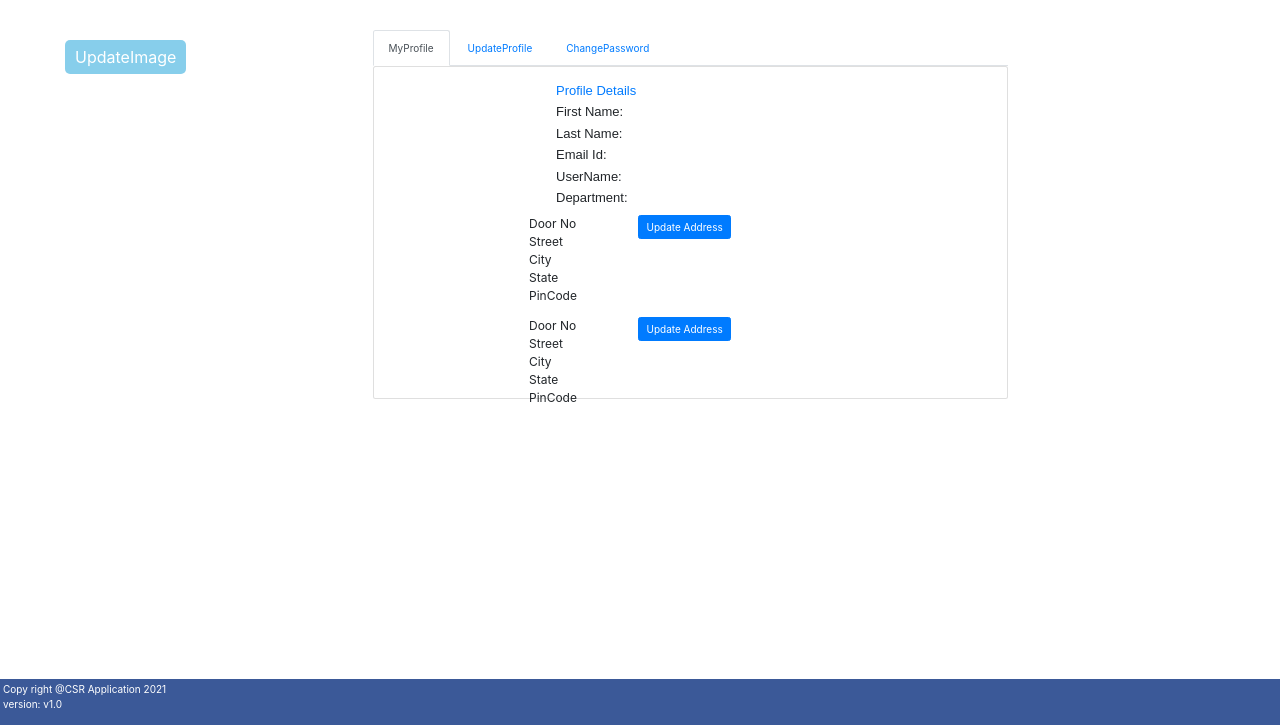
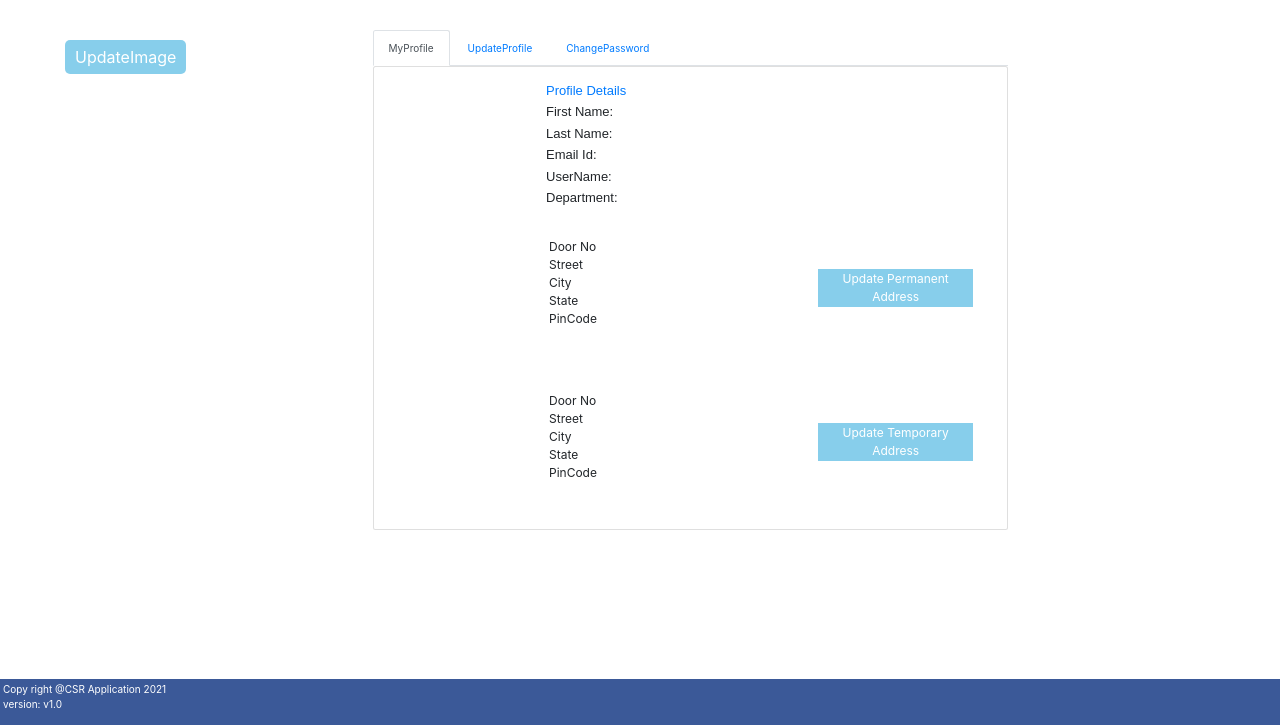
Before and after one commit to Krishna7899/CustomerService, a Django app: template agentService/agent/templates/agentDetails.html in a window 1280 px wide, after a click on "MyProfile". Shown: the part 75-800 px from the top of the page. Run offline with Django 3.2, Linux system fonts and the light colour scheme; the template is opened without the code that fills it: values that come from a table or form of the project are taken from there, others are empty; some libraries are stand-ins or nearby versions.

Commit message:
Changes 25/02/2021

```diff
--- a/agentService/agent/templates/agentDetails.html
+++ b/agentService/agent/templates/agentDetails.html
@@ -22,13 +22,14 @@
                 crossorigin="anonymous"></script>
    <link rel="stylesheet" type="text/css" href="{% static 'css/profiledetails.css' %}">
     <link rel="stylesheet" type="text/css" href="{% static 'css/imageUpload.css' %}">
+    <link rel="stylesheet" type="text/css" href="{% static 'css/addressChange.css' %}">
         <script src="{% static 'js/imageUpload.js' %}"></script>
         <script src="{% static 'js/resetPassword.js' %}"></script>
         <script src="{% static 'js/updateProfile.js' %}"></script>
-        <script src="{% static 'js/index.js' %}"></script>
+        <script src="{% static 'js/registration.js' %}"></script>
        <script src="{% static 'js/search.js' %}"></script>
-
- </head>
+       <script src="{% static 'js/addressChange.js' %}"></script>
+   </head>
 <body>
         <div class="header">
             <h5 class="welcome">Welcome {{request.session.firstName}}!! </h5>
@@ -46,14 +47,14 @@
         <a class="dropdown-toggle py-0 nav-link-style" data-toggle="dropdown" href="#">Agent</a></span>
         <ul class="dropdown-menu">
           <li><a class="dropdown-item" href="/agent/searchByAgent/">Search</a></li>
-          {% if usertype == "supervisor" %}
+          {% if request.session.usertype == "supervisor" %}
           <li><a class="dropdown-item" href="/agent/showAgents/">Show Agents</a></li>
           <li><a class="dropdown-item" href="/agent/register/">Create Agent</a></li>
           {% endif %}
         </ul>
       </li>
     </ul>
-    {% if usertype == "supervisor" %}
+    {% if request.session.usertype == "supervisor" %}
     <ul class="navbar-nav">
       <li class="dropdown">
           <span><i class="fa fa-university" aria-hidden="true"></i>
@@ -116,7 +117,6 @@
                     </div>
               </div>
           </div>
-
         <div class="column middle">
             <!-- Nav tabs -->
             <ul class="nav nav-tabs" id="myTab">
@@ -187,10 +187,10 @@
                         </td>
                      </tr>
                 </table>
-                    <table id="address-table">
-                         <tr>
+                 <table class="address-table" id="pAddress">
+                         <tr id="pAddress-table-row">
                                {{tMsg}}
-                             <td style="border-collapse:collapse;border-spacing: 5px;">
+                             <td>
                             <ul style="list-style: none;">
                                 <span>{{pAddr.AddressType}}</span>
                                 <li>Door No</li>
@@ -201,58 +201,30 @@
                             </ul>
                           </td>
 
-                          <td style="border-collapse:collapse;border-spacing: 5px;">
+                          <td>
                             <br>
-                            <ul style="list-style: none;">
-                                <li>{{pAddr.Dno}}</li>
-                                <li>{{pAddr.Street}}</li>
-                                <li>{{pAddr.City}}</li>
-                                <li>{{pAddr.State}}</li>
-                                <li>{{pAddr.Pincode}}</li>
+                            <ul style="list-style: none;" id="pAddress-change-ul">
+                                <form action="/agent/pAddressUpdate/" method="POST">
+                                    {% csrf_token %}
+                                <li><input type="text" id="pdno" name="pDoorNo" value="{{pAddr.Dno}}" class="pAddress-update-text" readonly/></li>
+                                <li><input type="text" name="pStreet" value="{{pAddr.Street}}" class="pAddress-update-text" readonly/></li>
+                                <li><input type="text" name="pCity" value="{{pAddr.City}}" class="pAddress-update-text" readonly/></li>
+                                <li><input type="text" name="pState" value="{{pAddr.State}}" class="pAddress-update-text" readonly/></li>
+                                <li><input type="text" name="pPincode" value="{{pAddr.Pincode}}" class="pAddress-update-text" readonly/></li>
+                                <li><input type="submit" id="pSubmit" class="pAddress-update-button" style="visibility:hidden;"></li>
+                                </form>
                             </ul>
                           </td>
-                                       <td valign="top">
-                          <div class="container">
-                              <a class="btn btn-primary" data-toggle="collapse" href="#updateAddress">Update Address</a>
-                              <div id="pupdateAddress" class="collapse" style="width:50px;position:absolute">
-                         <form action="/agent/createAddress/" method="POST">
-                           {% csrf_token %}
-                             <div class="update-address">
-                                <label>Address Type</label>
-                                {{AddressForm.AddressType}}
-                             </div>
-                             <div>
-                                    <label class="update-addr-label">DoorNo</label>
-                                    <input type="text" name="DoorNo" id="pDoorNo" class="editAddress"/>
-                             </div>
-                             <div>
-                                    <label class="update-addr-label">Street</label>
-                                    <input type="text" name="Street" id="pStreet" class="editAddress"/>
-                             </div>
-                              <div>
-                                    <label class="update-addr-label">City</label>
-                                    <input type="text" name="City" id="pCity" class="editAddress"/>
-                             </div>
-                             <div>
-                                    <label class="update-addr-label">State</label>
-                                    <input type="text" name="State" id="pState" class="editAddr"/>
-                             </div>
-                             <div>
-                                    <label class="update-addr-label">Pincode</label>
-                                    <input type="text" name="Pincode" id="pPincode" class="editAddr"/>
-                             </div>
-                             <div class=" agentAddress-submit">
-                                    <input type="submit" value="save" class="Address-submit-button">
-                            </div>
-                        </form>
-                    </div>
-                      </div>
-                  </td>
-                        </tr>
-
+                               <td>
+                                    <!--<a class="btn btn-primary" data-toggle="collapse" href="#pUpdateAddress">Update Address</a>-->
+                                   <button id="pButton">Update Permanent Address</button>
+                               </td>
+                         </tr>
+                         </table>
+                    <table class="address-table" id="tAddress">
                           <tr>
                               {{tMsg}}
-                           <td style="position:absolute">
+                           <td>
                                 <ul style="list-style: none;">
                                   <span>{{tAddr.AddressType}}</span>
                                 <li>Door No</li>
@@ -263,53 +235,22 @@
                             </ul>
 
                            </td>
-                           <td style="position:relative">
+                           <td>
                                <br>
                             <ul style="list-style: none;">
-                              <li>{{tAddr.Dno}}</li>
-                             <li>{{tAddr.Street}}</li>
-                             <li>{{tAddr.City}}</li>
-                             <li>{{tAddr.State}}</li>
-                             <li>{{tAddr.Pincode}}</li>
+                             <form>
+                                <li><input type="text" id="tdno" name="tDoorNo" value="{{tAddr.Dno}}" class="tAddress-update-text" style="border:none;outline:none" readonly/></li>
+                                <li><input type="text" name="tStreet" value="{{tAddr.Street}}" class="tAddress-update-text" style="border:none;outline:none" readonly/></li>
+                                <li><input type="text" name="tCity" value="{{tAddr.City}}" class="tAddress-update-text" style="border:none;outline:none" readonly/></li>
+                                <li><input type="text" name="tState" value="{{tAddr.State}}" class="tAddress-update-text" style="border:none;outline:none" readonly/></li>
+                                <li><input type="text" name="tPincode" value="{{tAddr.Pincode}}" class="tAddress-update-text" style="border:none;outline:none" readonly/></li>
+                                <input type="submit" id="tSubmit" class="tAddress-update-button" style="visibility:hidden;">
+                             </form>
                             </ul>
                           </td>
-                           <td valign="top">
-                          <div class="container">
-                              <a class="btn btn-primary" data-toggle="collapse" href="#updateAddress">Update Address</a>
-                              <div id="updateAddress" class="collapse" style="width:50px;position:absolute">
-                         <form action="/agent/createAddress/" method="POST">
-                           {% csrf_token %}
-                             <div class="update-address">
-                                <label>Address Type</label>
-                                {{AddressForm.AddressType}}
-                             </div>
-                             <div>
-                                    <label class="update-addr-label">DoorNo</label>
-                                    <input type="text" name="DoorNo" id="DoorNo" class="editAddress"/>
-                             </div>
-                             <div>
-                                    <label class="update-addr-label">Street</label>
-                                    <input type="text" name="Street" id="Street" class="editAddress"/>
-                             </div>
-                              <div>
-                                    <label class="update-addr-label">City</label>
-                                    <input type="text" name="City" id="City" class="editAddress"/>
-                             </div>
-                             <div>
-                                    <label class="update-addr-label">State</label>
-                                    <input type="text" name="State" id="State" class="editAddr"/>
-                             </div>
-                             <div>
-                                    <label class="update-addr-label">Pincode</label>
-                                    <input type="text" name="Pincode" id="Pincode" class="editAddr"/>
-                             </div>
-                             <div class=" agentAddress-submit">
-                                    <input type="submit" value="save" class="Address-submit-button">
-                            </div>
-                        </form>
-                    </div>
-                      </div>
-                  </td>
+                           <td>
+                              <button id="tButton">Update Temporary Address</button>
+                            </td>
                  </tr>
                     </table>
                 </div>
--- a/agentService/agent/urls.py
+++ b/agentService/agent/urls.py
@@ -41,10 +41,8 @@
     path('<int:id>/imageData/', views.imageData, name="imageData"),
     path('<dept>/deptData/', views.deptData, name="deptData"),
     path(url_dict["Search Department"],views.searchByDepartment,name="Search Department"),
-
     path('createAddress/', views.createAddress, name="createAddress"),
-
-
+    path('pAddressUpdate/', views.pAddressUpdate, name="pAddressUpdate"),
     #path('createTaddress/', views.createTaddress, name="createTaddress"),
     #path('showAllDepartments/', views.showAllDepartments, name="showAllDepartments-page"),
     #path('searchByDepartment/', views.searchByDepartment, name="showAllDepartments-page"),
--- /dev/null
+++ b/agentService/static/css/addressChange.css
@@ -0,0 +1,35 @@
+#pAddress-change-ul{
+        list-style:none;
+}
+#pButton{
+     border:none;
+     outline:none;
+     background-color:#87ceeb;
+     color:white;
+     font-size:12px;
+}
+#tButton{
+     border:none;
+     outline:none;
+     background-color:#87ceeb;
+     color:white;
+     font-size:12px;
+}
+.pAddress-update-text{
+      border:none;
+      outline:none;
+       line-height:10px;
+        width:100%;
+        padding: 2px;
+        border-radius:10px;
+        outline: none;
+}
+.tAddress-update-text{
+      border:none;
+      outline:none;
+      line-height:10px;
+      width:100%;
+      padding: 2px;
+      border-radius:10px;
+      outline: none;
+}
--- a/agentService/static/css/profiledetails.css
+++ b/agentService/static/css/profiledetails.css
@@ -231,7 +231,7 @@
   }
 /* agent details in myprofile page */
 #agent-details-table{
-        margin-left:110px;
+        margin-left:100px;
 
 }
 
@@ -381,9 +381,21 @@
 #agent-request-table tr:nth-child(even){
     background-color: #f2f2f2;
 }
-.field-container{
+/*.field-container{
        margin-left:auto;
        margin-left:auto;
+}*/
+.registration-field-container{
+  width: 60vw;
+  padding: 8px 10px;
+  margin-left: 200px;
+  margin-top:30px;
+  display: block;
+  border-radius: 4px;
+  box-sizing: border-box;
+  border-radius: 5px;
+
+
 }
 .agent-field-label{
       width:60%;
@@ -540,6 +552,7 @@
     font-weight:bold;
     font-style:italic;
     font-size:12px;
+    width:100%;
 }
 /* Show agents CSS along with table properties */
 #agent {
@@ -644,49 +657,27 @@
 .current{
       margin-right:12px;
 }
-#address-table{
+.address-table{
    margin-top:5px;
-   margin-left:100px;
+   margin-left:120px;
    margin-right:20px;
 }
 
-#address-table li{
+.address-table li{
         margin-left:2px;
         list-style:none;
 }
-#address-table span{
+.address-table span{
         color:#007bff;
 }
 
-#address-table td{
+.address-table td{
   /*border: 1px solid #ddd;*/
   padding: 1px 1px 1px;
   text-align: left;
   font-size:12px;
      height:70px;
 
-
-.editAddress{
-        line-height:0px;
-        width:100px;
-        padding: 5px;
-        margin-left: 10px;
-        margin-top:10px;
-        border-radius:10px;
-        box-sizing: border-box;
-        border: 1px solid #ccc;
-        -webkit-transition: 0.5s;
-        transition: 0.5s;
-        outline: none;
-}
-
-.change-address-card{
-  box-shadow: 0 4px 4px 0 rgba(0,0,0,0.2);
-  transition: 0.3s;
-  width: 100%;
-  height:50vh;
-
-}
 .agent-details-card,.update-profile-card,.change-password-card{
   box-shadow: 0 4px 8px 0 rgba(0,0,0,0.2);
   transition: 0.3s;
--- a/agentService/static/css/searchAgent.css
+++ b/agentService/static/css/searchAgent.css
@@ -168,7 +168,6 @@
 }
 
 #agent-search-table td, #agent-search-table th {
-  border: 1px solid #ddd;
   padding: 0px;
   text-align: left;
 
@@ -184,8 +183,7 @@
 
 #agent-search-table th {
   padding-top: 5px;
-  background-color: #88e1fc;
-  color: white;
+  color: black;
 }
 
 #advSearchagent-table{
@@ -295,6 +293,4 @@
         color:#f70505;
         font-size:12px;
         font-family:
-
-
 }
--- /dev/null
+++ b/agentService/static/js/addressChange.js
@@ -0,0 +1,17 @@
+$(document).ready(function() {
+     $("#pButton").on('click',function () {
+     $(".pAddress-update-text").prop("readonly",false);
+     $(".pAddress-update-text").css({"display":"block","border":"1px solid black"});
+     $(".pAddress-update-button").css({"visibility":"visible"});
+     $("#pButton").hide();
+     });
+});
+
+$(document).ready(function() {
+     $("#tButton").on('click',function () {
+     $(".tAddress-update-text").prop("readonly",false);
+     $(".tAddress-update-text").css({"display":"block","border":"1px solid black"});
+     $(".tAddress-update-button").css({"visibility":"visible","margin-bottom":"30px"});
+     $("#tButton").hide();
+     });
+});
--- a/agentService/static/js/registration.js
+++ b/agentService/static/js/registration.js
@@ -1,4 +1,4 @@
-$(function() {
+$(document).ready(function(){
 
          $("#firstName_error_message").hide();
          $("#lastName_error_message").hide();
```
Also changed, not shown: agentService/agent/DButils.py (+28 -6 lines), agentService/agent/templates/agentRegistration.html (+4 -10 lines), agentService/agent/views.py (+55 -63 lines), agentService/static/js/updateProfile.js (+5 -10 lines), agentService/agent/templates/searchDepartment.html (renamed from agentService/agent/templates/searchdepartment.html).
